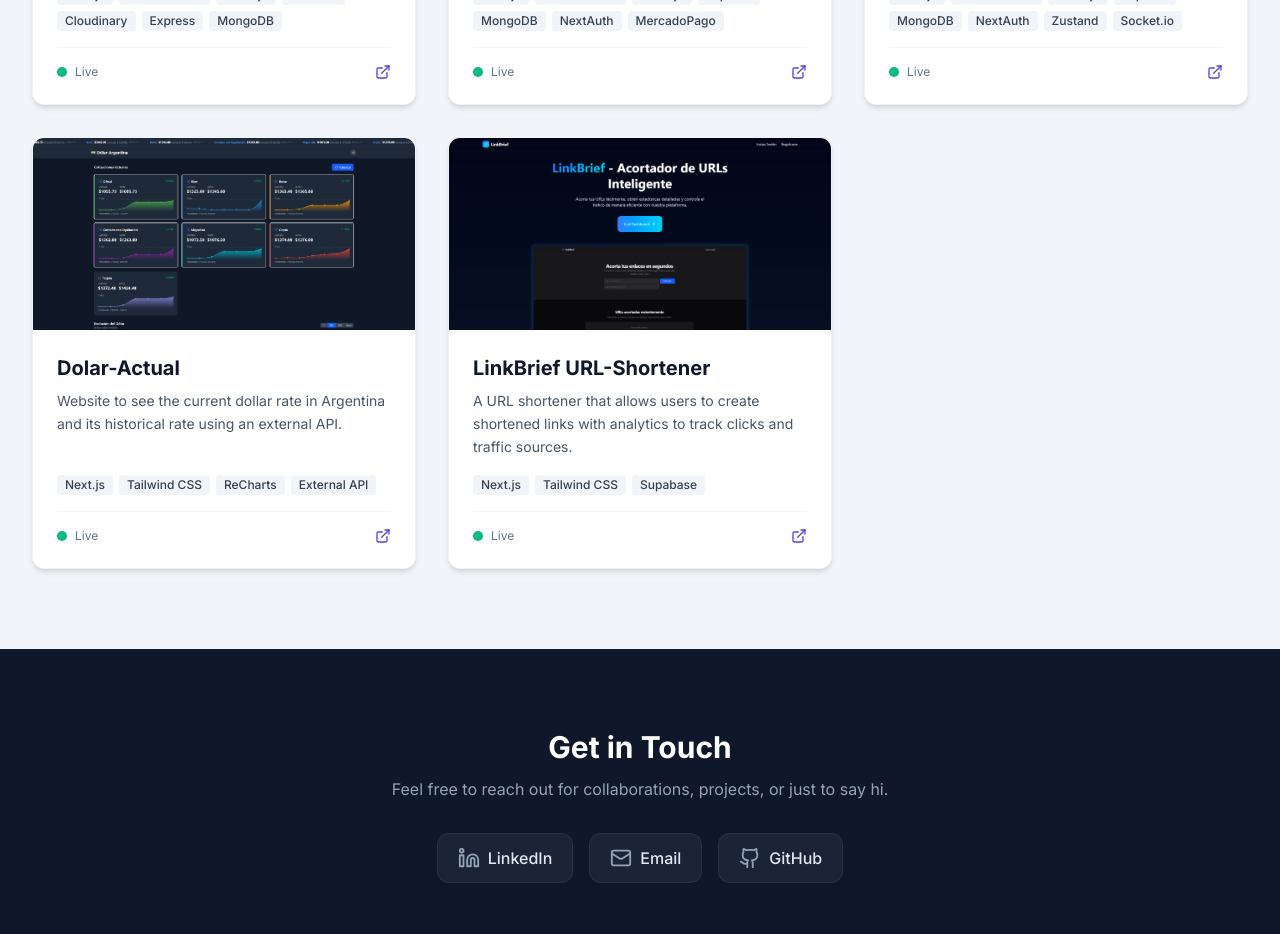
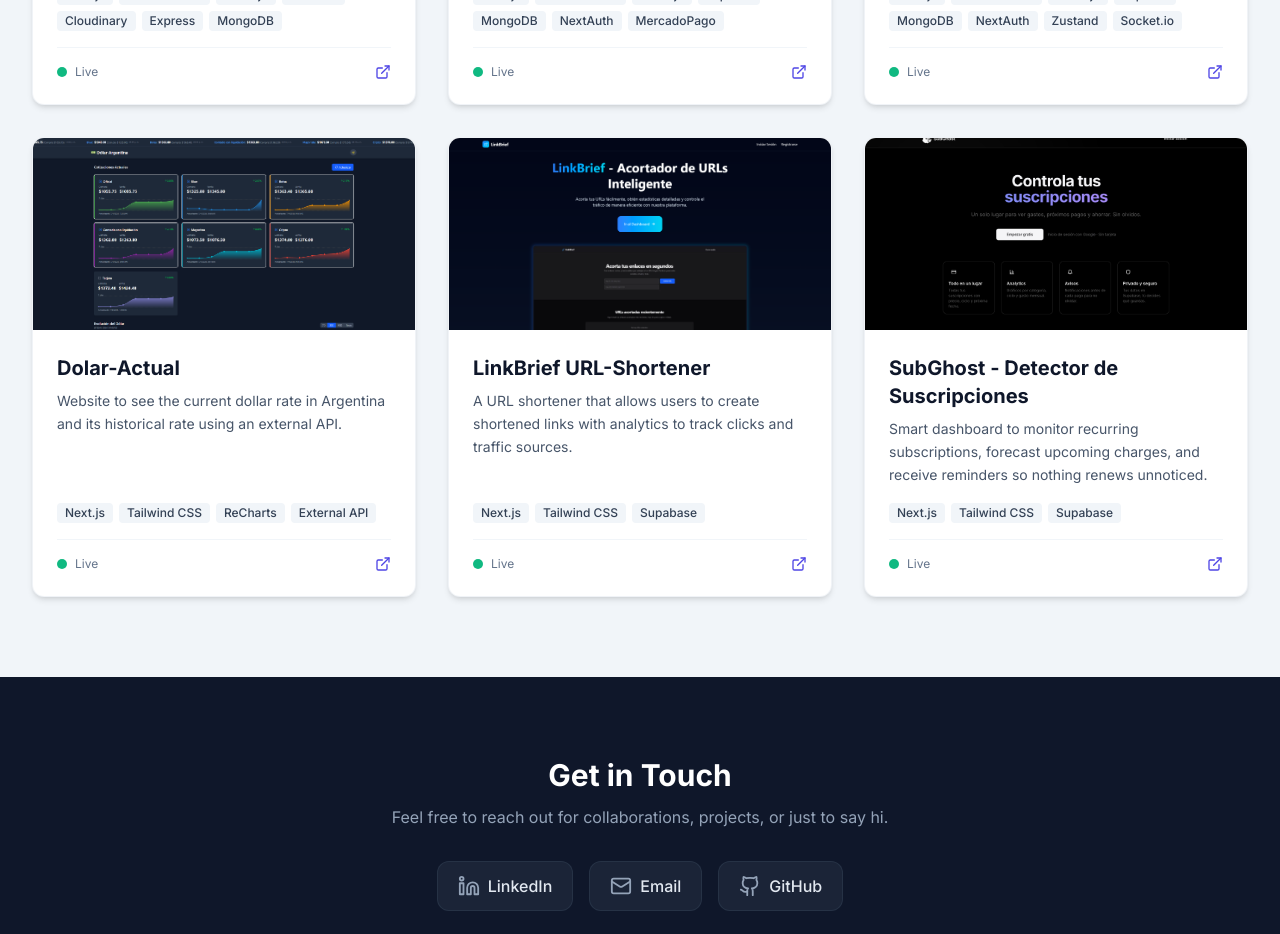
Before and after one commit to consbenjamin/portfolio, a Next.js app: page /en in a window 1280 px wide. Shown: the part 2320-3254 px from the top of the page. Built offline with nearby package versions, Linux system fonts and the light colour scheme.

Commit message:
added subhost to projects

```diff
--- a/components/Projects.js
+++ b/components/Projects.js
@@ -8,6 +8,7 @@ import chatapp from "../images/chat-app.png";
 import dolaractual from "../images/dolar-actual.png";
 import hassuru from "../images/hassuru.png";
 import linkbrief from "../images/LinkBrief.png";
+import subghost from "../images/subghost.png";
 
 const projects = [
   {
@@ -65,6 +66,17 @@ const projects = [
     url: "https://linkbrief.vercel.app/",
     status: "online",
   },
+  {
+    title: "SubGhost - Detector de Suscripciones",
+    descriptions: {
+      en: "Smart dashboard to monitor recurring subscriptions, forecast upcoming charges, and receive reminders so nothing renews unnoticed.",
+      es: "Panel inteligente para controlar suscripciones recurrentes, anticipar los próximos cobros y recibir avisos para que nada se renueve sin control.",
+    },
+    image: subghost,
+    technologies: ["Next.js", "Tailwind CSS", "Supabase"],
+    url: "https://subghost.vercel.app/",
+    status: "online",
+  }
 ];
 
 export default function Projects({ t, locale }) {
```
Also changed, not shown: images/subghost.png (added).
